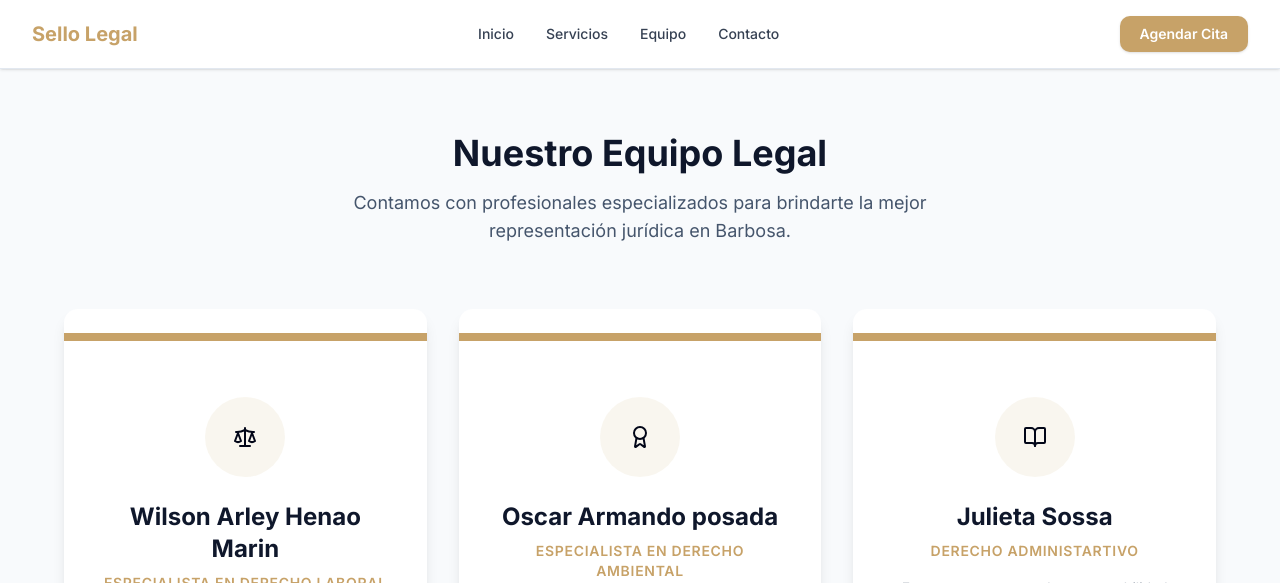
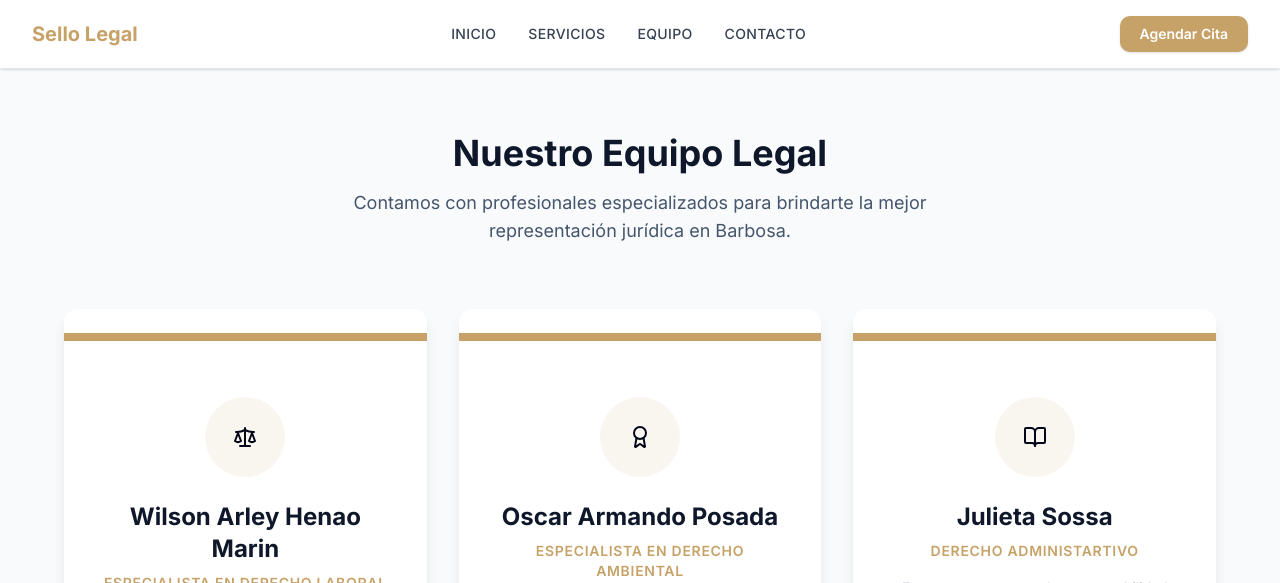
Before and after one commit to Helen3887/sello-legal, a Next.js app: page /equipo in a window 1280 px wide. Shown: the top 583 px of the page. Built offline with nearby package versions, Linux system fonts and the light colour scheme.

Commit message:
Solucionando visibilidad movil de navegacion

```diff
--- a/app/equipo/page.tsx
+++ b/app/equipo/page.tsx
@@ -11,7 +11,7 @@ export default function EquipoPage() {
       icono: <Scale className="" />
     },
     {
-      nombre: "Oscar Armando posada",
+      nombre: "Oscar Armando Posada",
       especialidad: "Especialista en Derecho Ambiental",
       descripcion: "Especialista en gestión de licencias, normativa vigente y defensa en procesos sancionatorios ambientales.",
       icono: <Award className="" />
--- a/app/layout.tsx
+++ b/app/layout.tsx
@@ -2,7 +2,7 @@ import type { Metadata } from "next";
 import { Inter } from "next/font/google";
 import "./globals.css";
 import Link from "next/link";
-import Script from "next/script"; // Importación necesaria para el Chat
+import Script from "next/script";
 
 const inter = Inter({ subsets: ["latin"] });
 
@@ -19,27 +19,34 @@ export default function RootLayout({
   return (
     <html lang="es">
       <body className={inter.className}>
-        {/* BARRA DE NAVEGACIÓN GLOBAL */}
-        <nav className="flex items-center justify-between px-8 py-4 bg-white border-b sticky top-0 z-50 shadow-sm">
-          <Link href="/" className="text-xl font-bold text-[#C7A268]">
+        {/* BARRA DE NAVEGACIÓN RESPONSIVA MEJORADA */}
+        <nav className="flex flex-wrap items-center justify-between px-4 md:px-8 py-4 bg-white border-b sticky top-0 z-50 shadow-sm">
+          {/* LOGO: Se mantiene a la izquierda */}
+          <Link href="/" className="text-xl font-bold text-[#C7A268] flex-shrink-0">
             Sello Legal
           </Link>
 
-          <div className="hidden md:flex space-x-8 text-sm font-medium text-gray-700">
-            <Link href="/" className="hover:text-[#C7A268] transition">Inicio</Link>
-            <Link href="/servicios" className="hover:text-[#C7A268] transition">Servicios</Link>
-            <Link href="/equipo" className="hover:text-[#C7A268] transition">Equipo</Link>
-            <Link href="/contacto" className="hover:text-[#C7A268] transition">Contacto</Link>
+          {/* BOTÓN CITAS: Se mantiene a la derecha en móviles */}
+          <div className="md:order-3">
+            <Link href="/citas">
+              <button className="bg-[#C7A268] hover:bg-[#B8925F] text-white px-3 py-1.5 md:px-5 md:py-2 rounded-lg text-xs md:text-sm font-semibold transition shadow-sm">
+                Agendar Cita
+              </button>
+            </Link>
           </div>
 
-          <Link href="/citas">
-            <button className="bg-[#C7A268] hover:bg-[#B8925F] text-white px-5 py-2 rounded-lg text-sm font-semibold transition shadow-sm">
-              Agendar Cita
-            </button>
-          </Link>
+          {/* ENLACES: En celular se bajan a una segunda línea centrada, en PC vuelven al medio */}
+          <div className="w-full md:w-auto mt-4 md:mt-0 md:order-2">
+            <div className="flex justify-center space-x-4 md:space-x-8 text-[11px] md:text-sm font-medium text-gray-700 uppercase tracking-wide">
+              <Link href="/" className="hover:text-[#C7A268] transition">Inicio</Link>
+              <Link href="/servicios" className="hover:text-[#C7A268] transition">Servicios</Link>
+              <Link href="/equipo" className="hover:text-[#C7A268] transition">Equipo</Link>
+              <Link href="/contacto" className="hover:text-[#C7A268] transition">Contacto</Link>
+            </div>
+          </div>
         </nav>
 
-        {/* CONTENIDO PRINCIPAL DE LAS PÁGINAS */}
+        {/* CONTENIDO PRINCIPAL */}
         <main>{children}</main>
 
         {/* PIE DE PÁGINA */}
@@ -49,20 +56,19 @@ export default function RootLayout({
           </p>
         </footer>
 
-        {/* BOTÓN FLOTANTE DE WHATSAPP (A LA IZQUIERDA PARA NO TAPAR EL CHAT) */}
+        {/* WHATSAPP A LA IZQUIERDA */}
         <a
           href="https://wa.me/573145455648?text=Hola%20Sello%20Legal,%20necesito%20una%20asesoría"
           target="_blank"
           rel="noopener noreferrer"
           className="fixed bottom-6 left-6 bg-[#25D366] text-white p-4 rounded-full shadow-lg hover:bg-[#128C7E] transition-all z-[60] flex items-center justify-center hover:scale-110"
-          aria-label="WhatsApp"
         >
           <svg width="28" height="28" viewBox="0 0 24 24" fill="currentColor">
             <path d="M17.472 14.382c-.297-.149-1.758-.867-2.03-.967-.273-.099-.471-.148-.67.15-.197.297-.767.966-.94 1.164-.173.199-.347.223-.644.075-.297-.15-1.255-.463-2.39-1.475-.883-.788-1.48-1.761-1.653-2.059-.173-.297-.018-.458.13-.606.134-.133.298-.347.446-.52.149-.174.198-.298.298-.497.099-.198.05-.371-.025-.52-.075-.149-.669-1.612-.916-2.207-.242-.579-.487-.5-.669-.51-.173-.008-.371-.01-.57-.01-.198 0-.52.074-.792.372-.272.297-1.04 1.016-1.04 2.479 0 1.462 1.065 2.875 1.213 3.074.149.198 2.096 3.2 5.077 4.487.709.306 1.262.489 1.694.625.712.227 1.36.195 1.871.118.571-.085 1.758-.719 2.006-1.413.248-.694.248-1.289.173-1.413-.074-.124-.272-.198-.57-.347m-5.421 7.403h-.004a9.87 9.87 0 01-5.031-1.378l-.361-.214-3.741.982.998-3.648-.235-.374a9.86 9.86 0 01-1.51-5.26c.001-5.45 4.436-9.884 9.888-9.884 2.64 0 5.122 1.03 6.988 2.898a9.825 9.825 0 012.893 6.994c-.003 5.45-4.437 9.884-9.885 9.884m8.413-18.297A11.815 11.815 0 0012.05 0C5.495 0 .16 5.335.157 11.892c0 2.096.547 4.142 1.588 5.945L0 24l6.335-1.662c1.72.937 3.659 1.435 5.621 1.436h.005c6.554 0 11.89-5.335 11.893-11.893a11.821 11.821 0 00-3.48-8.413z"/>
           </svg>
         </a>
 
-        {/* CHAT DE CRISP (APARECE A LA DERECHA POR DEFECTO) */}
+        {/* CHAT DE CRISP */}
         <Script id="crisp-chat" strategy="afterInteractive">
           {`
             window.$crisp=[];
```
